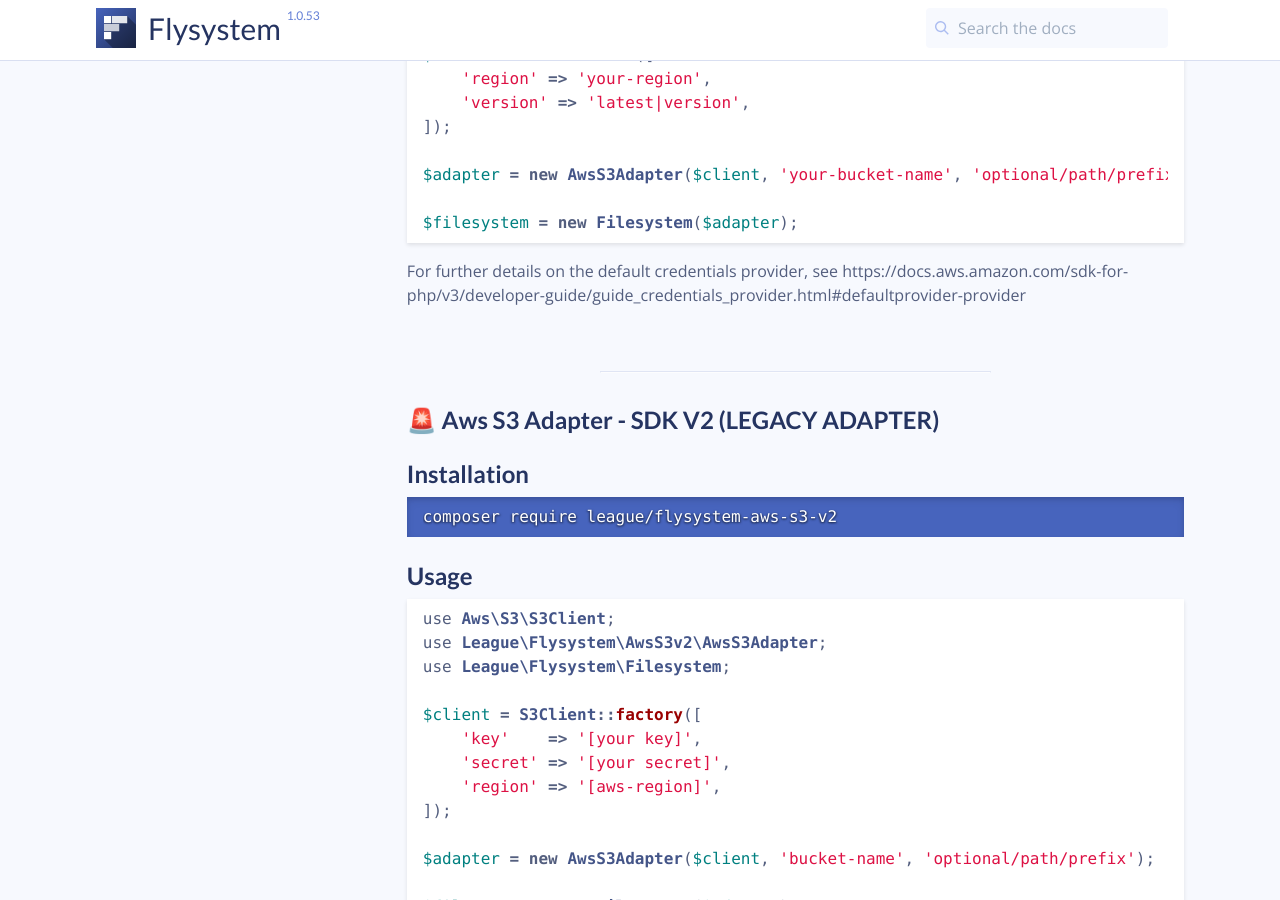
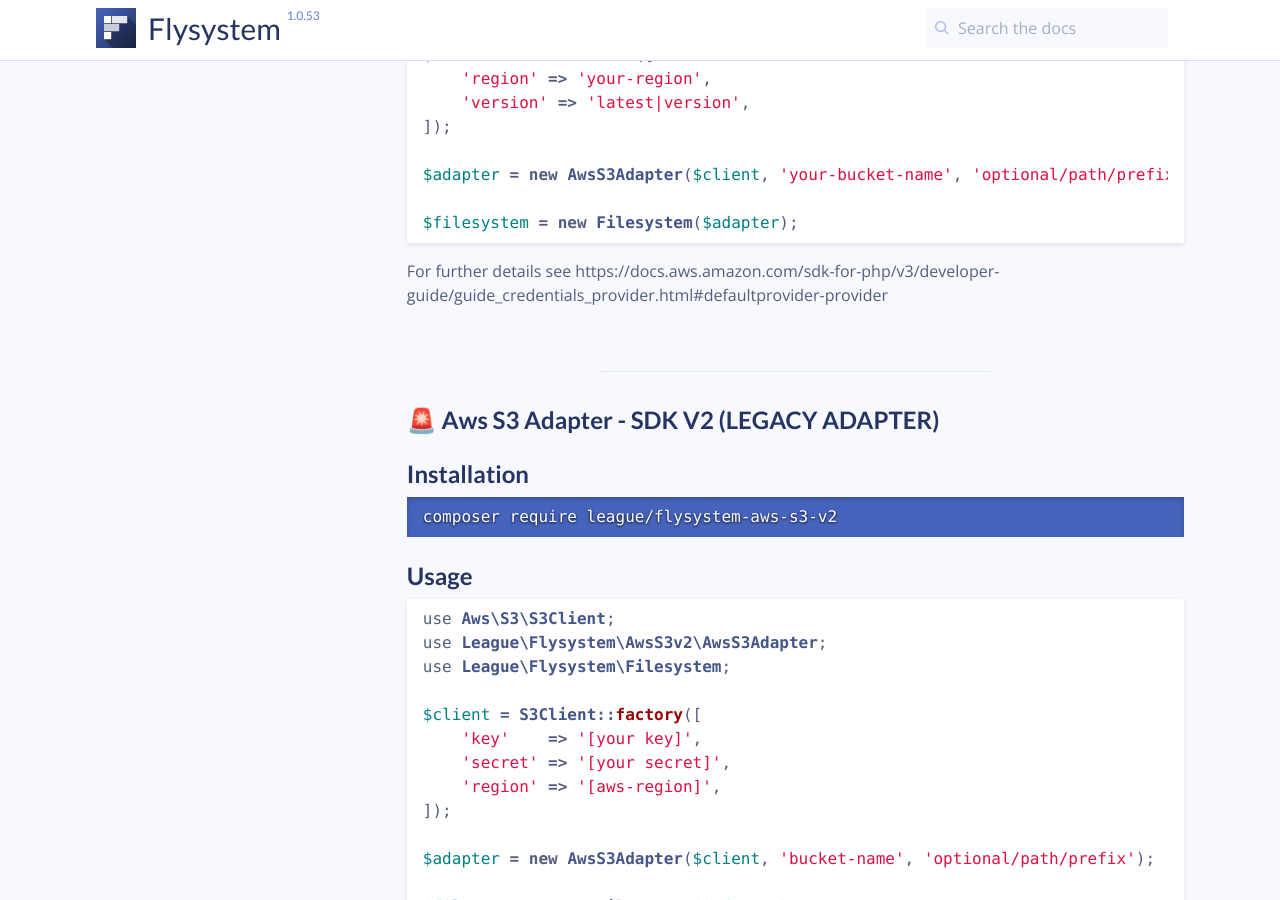
Before and after one commit to thephpleague/flysystem, a Jekyll site: the page built from docs/adapter/aws-s3-v3.md, in a window 1280 px wide and 900 px high, scrolled down 1852 px. Built offline with Jekyll 4.4.1, drawn with Linux system fonts in a browser that asks for light colours; comment, search, counter and statistics services are not loaded.

Commit message:
more succinct text

````diff
--- a/docs/adapter/aws-s3-v3.md
+++ b/docs/adapter/aws-s3-v3.md
@@ -101,7 +101,7 @@ $adapter = new AwsS3Adapter($client, 'your-bucket-name', 'optional/path/prefix')
 $filesystem = new Filesystem($adapter);
 ```
 
-For further details on the default credentials provider, see https://docs.aws.amazon.com/sdk-for-php/v3/developer-guide/guide_credentials_provider.html#defaultprovider-provider
+For further details see https://docs.aws.amazon.com/sdk-for-php/v3/developer-guide/guide_credentials_provider.html#defaultprovider-provider
 
 ---
 
````
